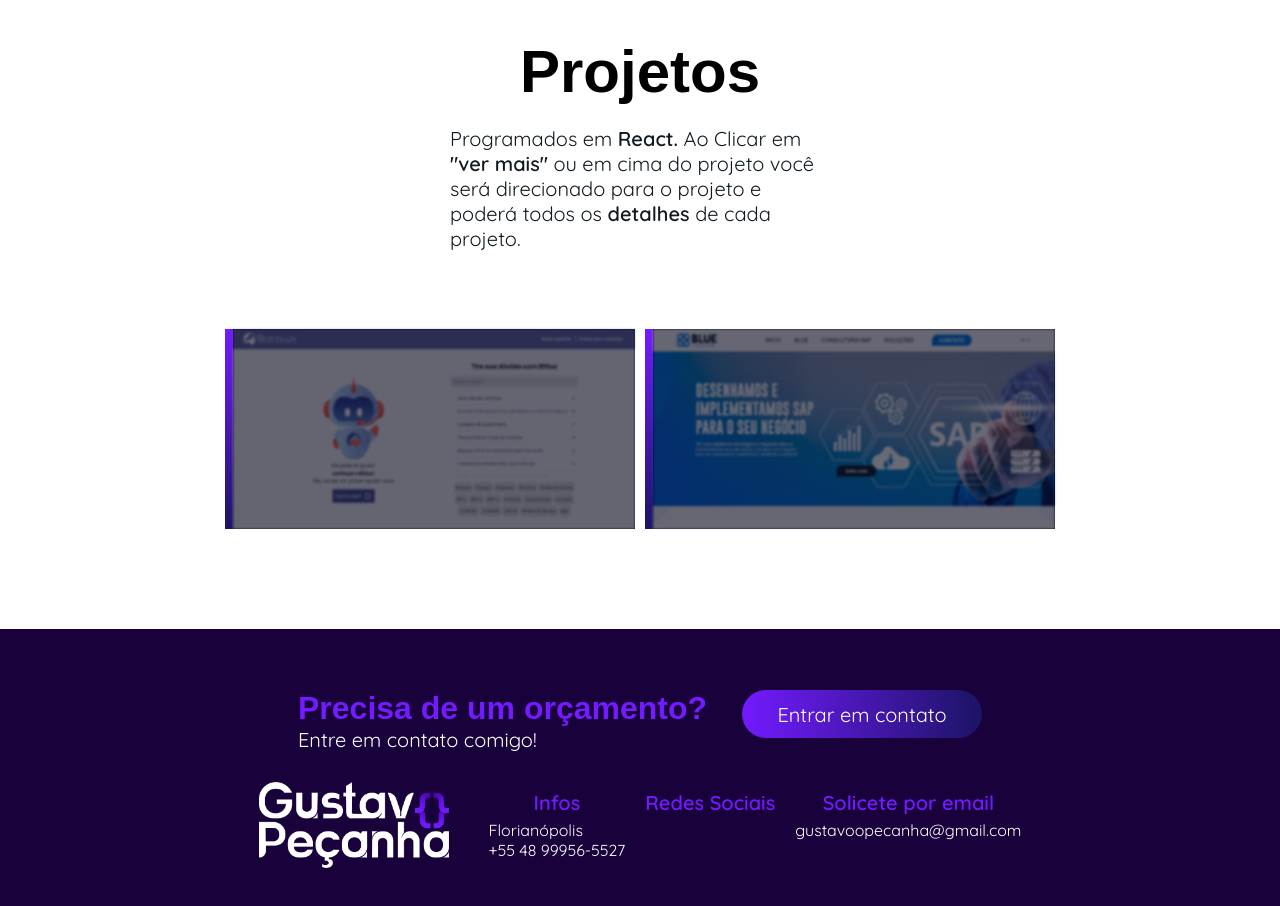
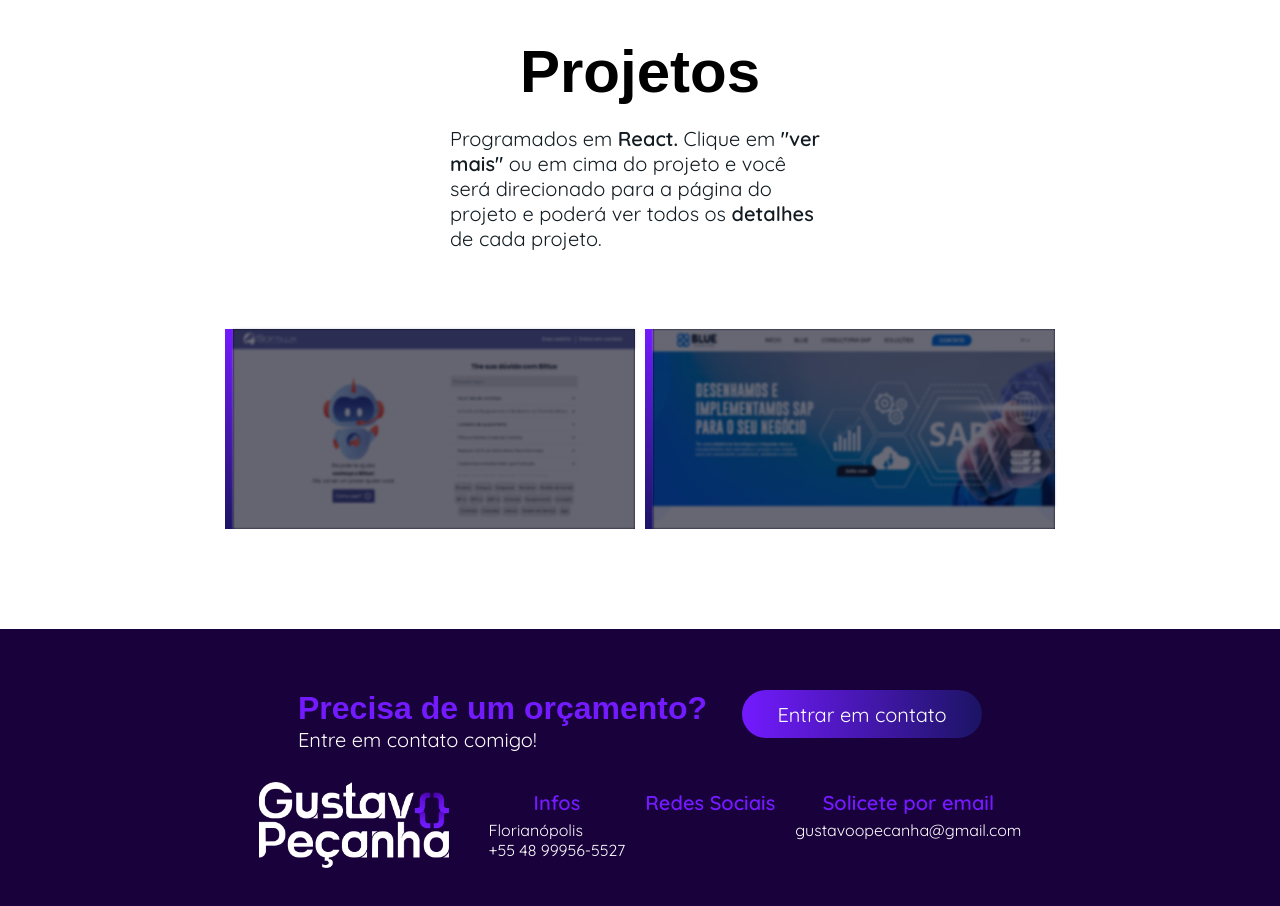
Before and after one commit to GustavoPec/GustavoWeb, a React (Create React App) app: page / in a window 1280 px wide. Shown: the part 1920-2826 px from the top of the page. Built offline with nearby package versions, Linux system fonts and the light colour scheme; some icons are missing; a web font is replaced by a local one.

Commit message:
Update index.js

```diff
--- a/src/screen/home/index.js
+++ b/src/screen/home/index.js
@@ -157,8 +157,9 @@ const Home = () => {
             <Styles.Text color="#111b21" text-align="left" fontSize="20px">
               <span>
                 Programados em <strong>React. </strong>
-                Ao Clicar em <strong>"ver mais"</strong> ou em cima do projeto
-                você será direcionado para o projeto e poderá todos os
+                Clique em <strong>"ver mais"</strong> ou em cima do projeto e
+                você será direcionado para a página do projeto e poderá ver
+                todos os
                 <strong> detalhes </strong>
                 de cada projeto.
               </span>
@@ -256,7 +257,9 @@ const Home = () => {
                     <i
                       className="ph-light ph-whatsapp-logo"
                       onClick={() => {
-                        window.open("https://wa.me/48999565527?text=Ol%C3%A1,%Preciso%20de%20um%20or%C3%A7amento");
+                        window.open(
+                          "https://wa.me/48999565527?text=Ol%C3%A1,%Preciso%20de%20um%20or%C3%A7amento"
+                        );
                       }}
                     ></i>
                     <i className="ph-light ph-instagram-logo"></i>
```
